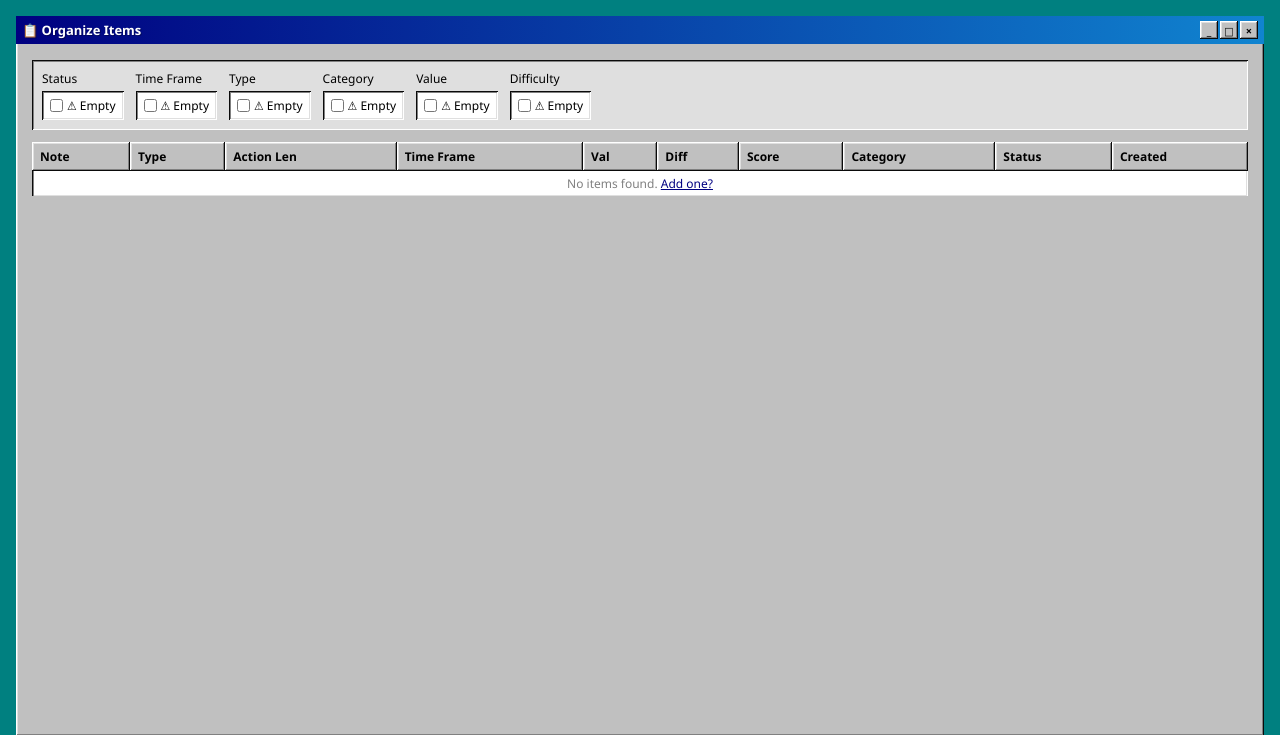
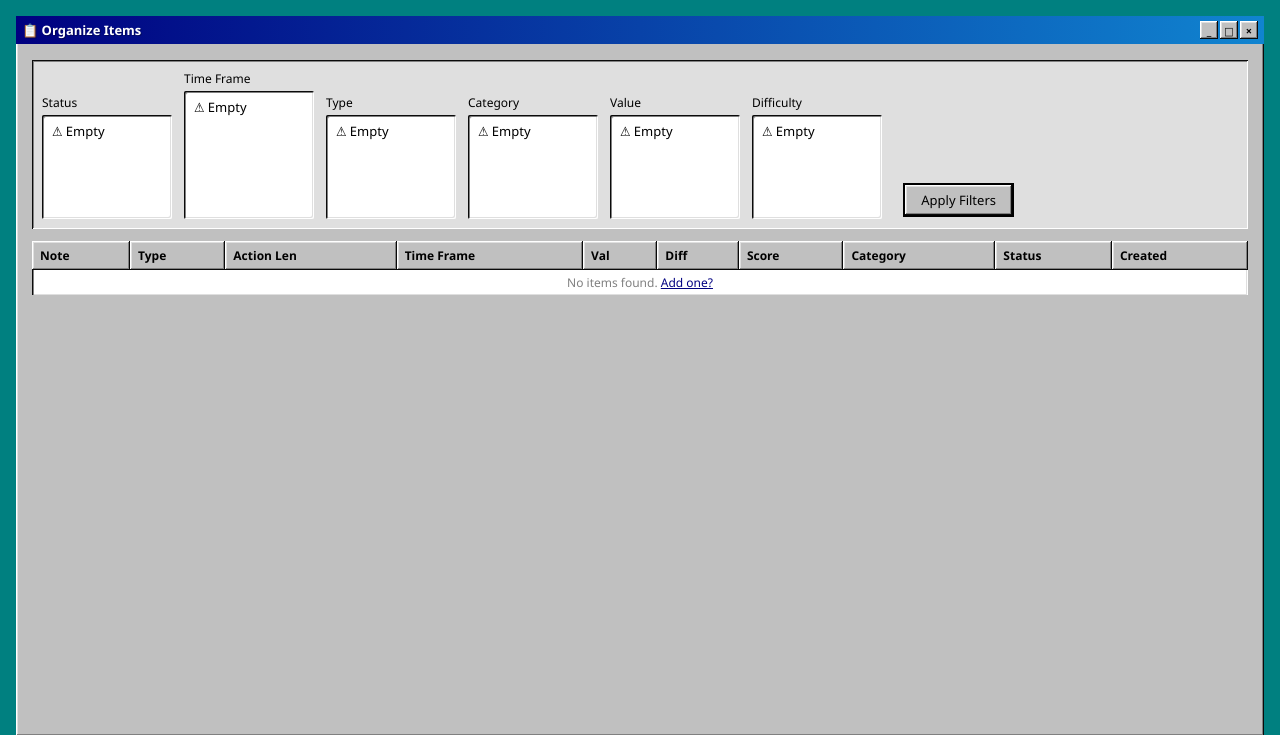
Before and after one commit to vonk00/todo, a Django app: template items/templates/items/organize.html in a window 1280 px wide. Shown: the top 735 px of the page. Run offline with Django 4.2, Linux system fonts and the light colour scheme; the template is opened without the code that fills it, so the values that code supplies are empty.

Commit message:
Change filters to multi-select dropdowns

```diff
--- a/items/static/items/css/win95.css
+++ b/items/static/items/css/win95.css
@@ -300,7 +300,7 @@ body {
     display: flex;
     flex-wrap: wrap;
     gap: 12px;
-    align-items: flex-start;
+    align-items: flex-end;
 }
 
 .filter-group {
@@ -314,31 +314,41 @@ body {
     min-width: 120px;
 }
 
-.filter-group-multi {
-    min-width: auto;
+/* Multi-select dropdowns */
+.multi-select {
+    width: 100%;
+    min-width: 130px;
+    padding: 4px;
+    font-family: var(--font-system);
+    font-size: 13px;
+    background: var(--win95-white);
+    border: none;
+    box-shadow: var(--win95-border-sunken);
+    outline: none;
 }
 
-.checkbox-group {
-    display: flex;
-    flex-wrap: wrap;
-    gap: 4px 12px;
-    background: var(--win95-white);
-    box-shadow: var(--win95-border-sunken);
-    padding: 6px 8px;
+.multi-select:focus {
+    outline: 2px solid var(--win95-blue);
+    outline-offset: -2px;
 }
 
-.checkbox-label {
-    display: flex;
-    align-items: center;
-    gap: 4px;
-    font-size: 12px;
-    cursor: pointer;
-    white-space: nowrap;
+.multi-select option {
+    padding: 3px 6px;
 }
 
-.checkbox-label input[type="checkbox"] {
-    margin: 0;
-    cursor: pointer;
+.multi-select option:checked {
+    background: var(--win95-blue);
+    color: white;
+}
+
+.filter-actions {
+    display: flex;
+    align-items: flex-end;
+    padding-bottom: 2px;
+}
+
+.filter-actions .win95-btn-primary {
+    white-space: nowrap;
 }
 
 /* Table View (Desktop) */
--- a/items/templates/items/organize.html
+++ b/items/templates/items/organize.html
@@ -10,132 +10,76 @@
 <!-- Filters -->
 <div class="filters-bar">
     <form method="get" class="filters-form" id="filters-form">
-        <div class="filter-group filter-group-multi">
+        <div class="filter-group">
             <label class="win95-label">Status</label>
-            <div class="checkbox-group">
+            <select name="status" multiple class="multi-select" size="4">
                 {% for value, label in status_choices %}
-                <label class="checkbox-label">
-                    <input type="checkbox" name="status" value="{{ value }}"
-                           {% if value in current_statuses %}checked{% endif %}
-                           onchange="this.form.submit()">
-                    {{ label }}
-                </label>
+                <option value="{{ value }}" {% if value in current_statuses %}selected{% endif %}>{{ label }}</option>
                 {% endfor %}
-                <label class="checkbox-label">
-                    <input type="checkbox" name="status" value="__empty__"
-                           {% if '__empty__' in current_statuses %}checked{% endif %}
-                           onchange="this.form.submit()">
-                    ⚠ Empty
-                </label>
-            </div>
+                <option value="__empty__" {% if '__empty__' in current_statuses %}selected{% endif %}>⚠ Empty</option>
+            </select>
         </div>
 
-        <div class="filter-group filter-group-multi">
+        <div class="filter-group">
             <label class="win95-label">Time Frame</label>
-            <div class="checkbox-group">
+            <select name="time_frame" multiple class="multi-select" size="5">
                 {% for value, label in time_frame_choices %}
                 {% if value %}
-                <label class="checkbox-label">
-                    <input type="checkbox" name="time_frame" value="{{ value }}"
-                           {% if value in current_time_frames %}checked{% endif %}
-                           onchange="this.form.submit()">
-                    {{ label }}
-                </label>
+                <option value="{{ value }}" {% if value in current_time_frames %}selected{% endif %}>{{ label }}</option>
                 {% endif %}
                 {% endfor %}
-                <label class="checkbox-label">
-                    <input type="checkbox" name="time_frame" value="__empty__"
-                           {% if '__empty__' in current_time_frames %}checked{% endif %}
-                           onchange="this.form.submit()">
-                    ⚠ Empty
-                </label>
-            </div>
+                <option value="__empty__" {% if '__empty__' in current_time_frames %}selected{% endif %}>⚠ Empty</option>
+            </select>
         </div>
 
-        <div class="filter-group filter-group-multi">
+        <div class="filter-group">
             <label class="win95-label">Type</label>
-            <div class="checkbox-group">
+            <select name="type" multiple class="multi-select" size="4">
                 {% for value, label in type_choices %}
                 {% if value %}
-                <label class="checkbox-label">
-                    <input type="checkbox" name="type" value="{{ value }}"
-                           {% if value in current_types %}checked{% endif %}
-                           onchange="this.form.submit()">
-                    {{ label }}
-                </label>
+                <option value="{{ value }}" {% if value in current_types %}selected{% endif %}>{{ label }}</option>
                 {% endif %}
                 {% endfor %}
-                <label class="checkbox-label">
-                    <input type="checkbox" name="type" value="__empty__"
-                           {% if '__empty__' in current_types %}checked{% endif %}
-                           onchange="this.form.submit()">
-                    ⚠ Empty
-                </label>
-            </div>
+                <option value="__empty__" {% if '__empty__' in current_types %}selected{% endif %}>⚠ Empty</option>
+            </select>
         </div>
 
-        <div class="filter-group filter-group-multi">
+        <div class="filter-group">
             <label class="win95-label">Category</label>
-            <div class="checkbox-group">
+            <select name="category" multiple class="multi-select" size="4">
                 {% for cat in categories %}
-                <label class="checkbox-label">
-                    <input type="checkbox" name="category" value="{{ cat.id }}"
-                           {% if cat.id|stringformat:"s" in current_categories %}checked{% endif %}
-                           onchange="this.form.submit()">
-                    {{ cat.name }}
-                </label>
+                <option value="{{ cat.id }}" {% if cat.id|stringformat:"s" in current_categories %}selected{% endif %}>{{ cat.name }}</option>
                 {% endfor %}
-                <label class="checkbox-label">
-                    <input type="checkbox" name="category" value="__empty__"
-                           {% if '__empty__' in current_categories %}checked{% endif %}
-                           onchange="this.form.submit()">
-                    ⚠ Empty
-                </label>
-            </div>
+                <option value="__empty__" {% if '__empty__' in current_categories %}selected{% endif %}>⚠ Empty</option>
+            </select>
         </div>
 
-        <div class="filter-group filter-group-multi">
+        <div class="filter-group">
             <label class="win95-label">Value</label>
-            <div class="checkbox-group">
+            <select name="value" multiple class="multi-select" size="4">
                 {% for val, label in rating_choices %}
                 {% if val %}
-                <label class="checkbox-label">
-                    <input type="checkbox" name="value" value="{{ val }}"
-                           {% if val|stringformat:"s" in current_values %}checked{% endif %}
-                           onchange="this.form.submit()">
-                    {{ label }}
-                </label>
+                <option value="{{ val }}" {% if val|stringformat:"s" in current_values %}selected{% endif %}>{{ label }}</option>
                 {% endif %}
                 {% endfor %}
-                <label class="checkbox-label">
-                    <input type="checkbox" name="value" value="__empty__"
-                           {% if '__empty__' in current_values %}checked{% endif %}
-                           onchange="this.form.submit()">
-                    ⚠ Empty
-                </label>
-            </div>
+                <option value="__empty__" {% if '__empty__' in current_values %}selected{% endif %}>⚠ Empty</option>
+            </select>
         </div>
 
-        <div class="filter-group filter-group-multi">
+        <div class="filter-group">
             <label class="win95-label">Difficulty</label>
-            <div class="checkbox-group">
+            <select name="difficulty" multiple class="multi-select" size="4">
                 {% for val, label in rating_choices %}
                 {% if val %}
-                <label class="checkbox-label">
-                    <input type="checkbox" name="difficulty" value="{{ val }}"
-                           {% if val|stringformat:"s" in current_difficulties %}checked{% endif %}
-                           onchange="this.form.submit()">
-                    {{ label }}
-                </label>
+                <option value="{{ val }}" {% if val|stringformat:"s" in current_difficulties %}selected{% endif %}>{{ label }}</option>
                 {% endif %}
                 {% endfor %}
-                <label class="checkbox-label">
-                    <input type="checkbox" name="difficulty" value="__empty__"
-                           {% if '__empty__' in current_difficulties %}checked{% endif %}
-                           onchange="this.form.submit()">
-                    ⚠ Empty
-                </label>
-            </div>
+                <option value="__empty__" {% if '__empty__' in current_difficulties %}selected{% endif %}>⚠ Empty</option>
+            </select>
+        </div>
+
+        <div class="filter-group filter-actions">
+            <button type="submit" class="win95-btn win95-btn-primary">Apply Filters</button>
         </div>
 
         <input type="hidden" name="sort" value="{{ current_sort }}">
```
